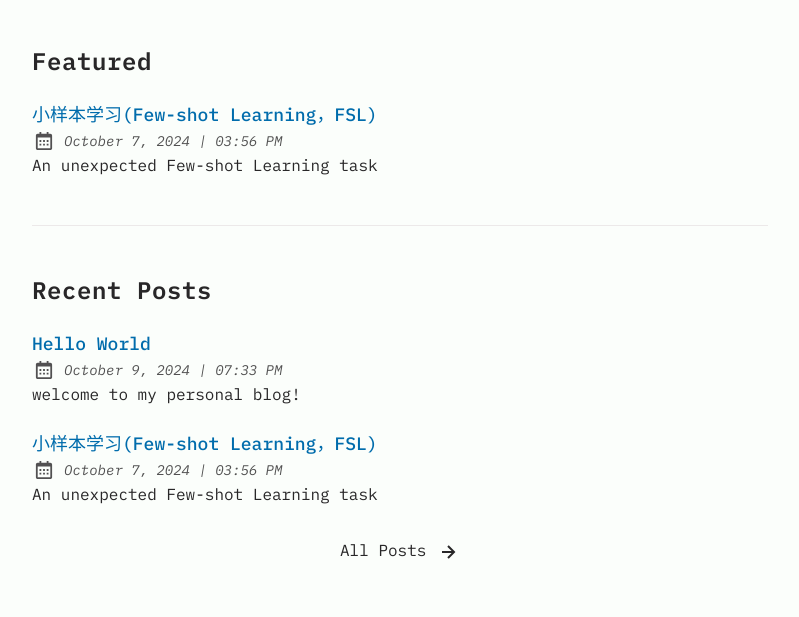
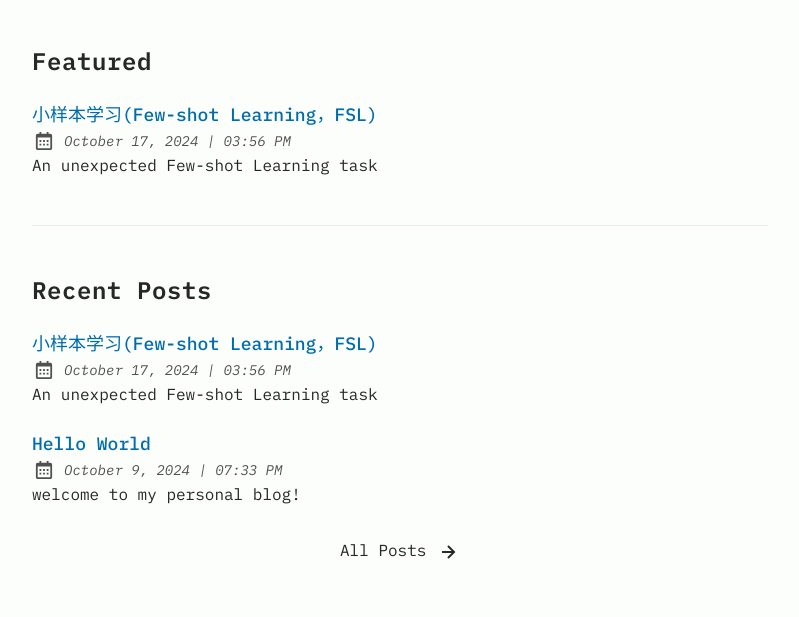
Before and after one commit to uiuiqkjn/uiuiqkjn.github.io, an Astro site: page / in a window 1280 px wide. Shown: the part 108-725 px from the top of the page, without its empty margins (240-1039 px from the left). Built offline with nearby package versions, Linux system fonts and the light colour scheme; Astro itself is replaced by a stand-in of ours; some packages are replaced by stand-ins of ours.

Commit message:
Few-shot Learning

```diff
--- a/src/content/blog/2024/Few-shot Learning.md
+++ b/src/content/blog/2024/Few-shot Learning.md
@@ -1,6 +1,6 @@
 ---
 author: uiuiqkjn
-pubDatetime: 2024-10-07T15:56:50.000Z
+pubDatetime: 2024-10-17T15:56:50.000Z
 title: 小样本学习(Few-shot Learning，FSL)
 postSlug: few-shot-learning
 featured: True
```
